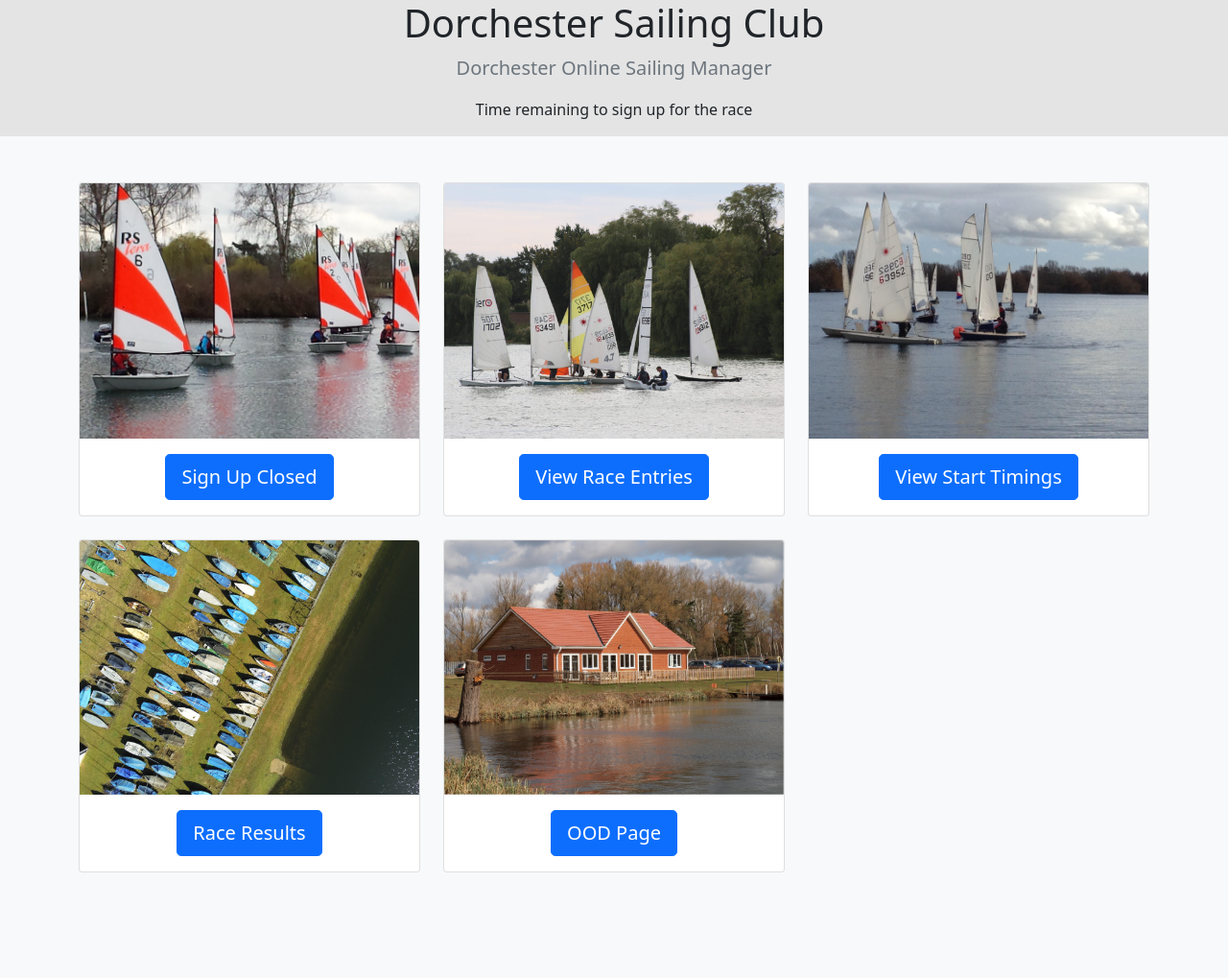
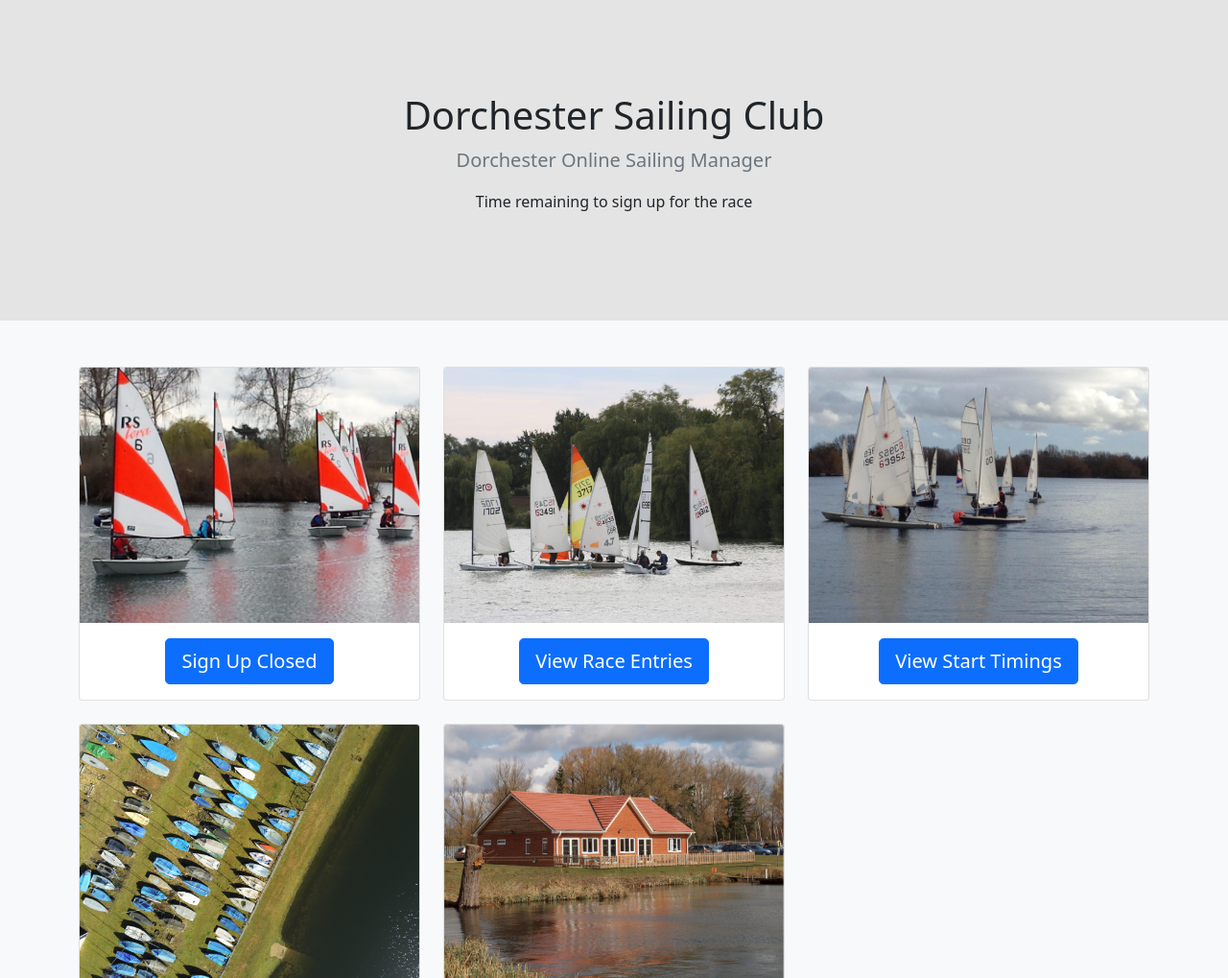
Before and after one commit to T3610/Sailing-Manager, a Flask app: template templates/index.html in a window 1280 px wide. Shown: the top 1019 px of the page at 96% size. Before the commit the page ends 909 px from the top, so only its background shows below. Run offline with Flask 2, Linux system fonts and the light colour scheme; the template is opened without the code that fills it, so the values that code supplies are empty; some libraries are stand-ins or nearby versions.

Commit message:
Updated header

```diff
--- a/templates/index.html
+++ b/templates/index.html
@@ -38,15 +38,17 @@
 <body onload="updateTime()">
     <main role="main">
 
-        <section class="jumbotron text-center">
-            <div class="container">
-                <h1 class="jumbotron-heading">Dorchester Sailing Club</h1>
-                <p class="lead text-muted">Dorchester Online Sailing Manager</p>
-                <p> Time remaining to sign up for the race
-                    <span id="raceCountdown"></span>
-                </p>
+        <section class="py-5 text-center container">
+            <div class="row py-lg-5">
+                <div class="col-lg-6 col-md-8 mx-auto">
+                    <h1 class="fw-light">Dorchester Sailing Club</h1>
+                    <p class="lead text-muted">Dorchester Online Sailing Manager</p>
+                    <p> Time remaining to sign up for the race
+                        <span id="raceCountdown"></span>
+                    </p>
+                </div>
+            </div>
 
-            </div>
         </section>
 
         <div class="album py-5 bg-light">
```
